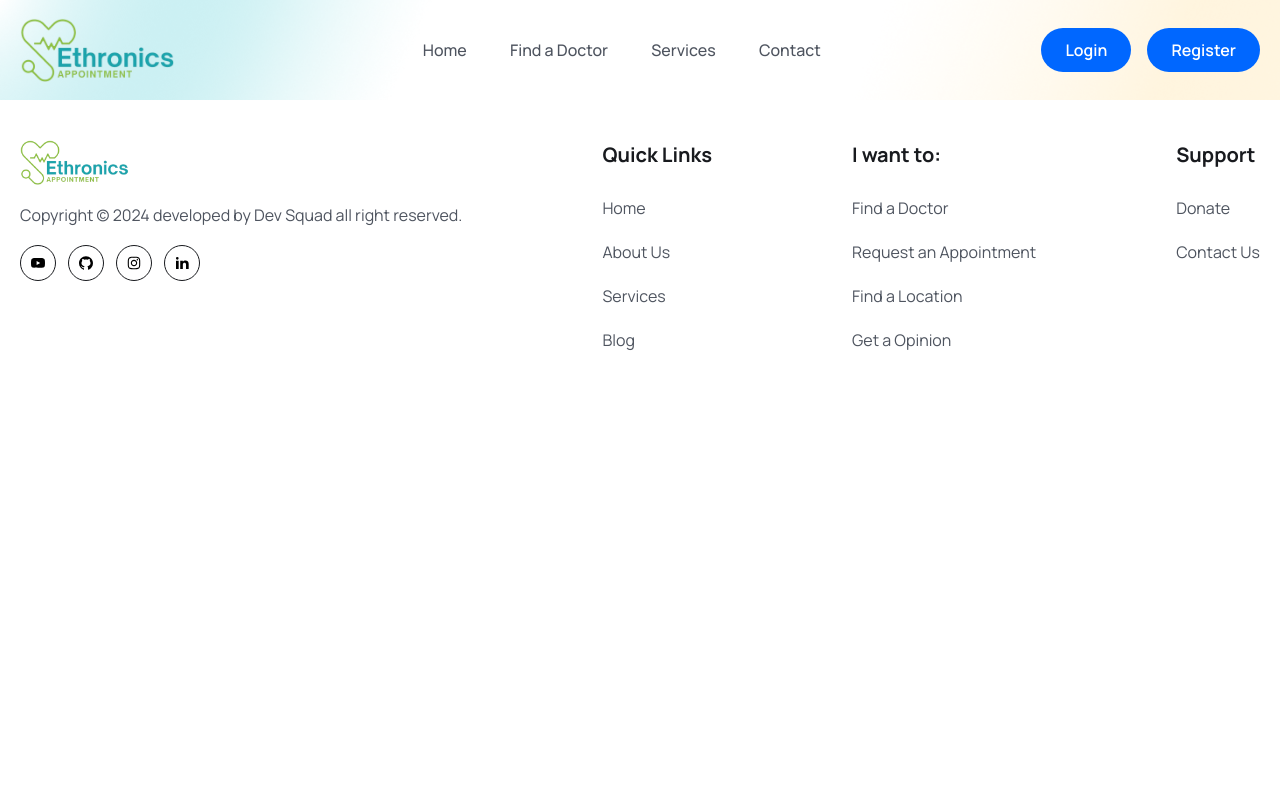
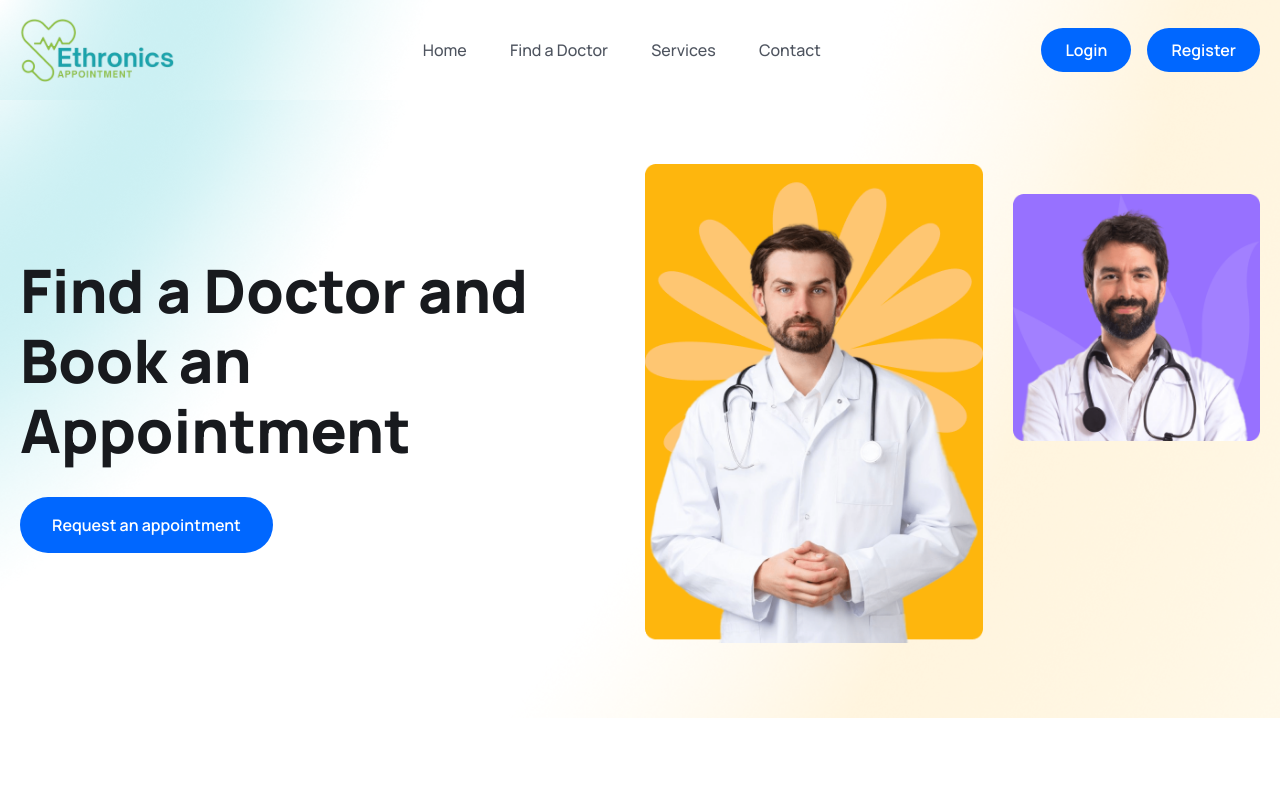
Before and after one commit to Bereket-Hailu/AI-Driven-Doctor-Appointment-Platform, a React (Vite) app in the folder Frontend/: page / in a window 1280 px wide. Shown: the top 800 px of the page. Built offline with nearby package versions, Linux system fonts and the light colour scheme.

Commit message:
Update AppRoutes.jsx

```diff
--- a/Frontend/src/routers/AppRoutes.jsx
+++ b/Frontend/src/routers/AppRoutes.jsx
@@ -6,17 +6,19 @@ import Signup from '../pages/Signup';
 import Login from '../pages/Login';
 import Doctors from '../pages/Doctor/Doctors';
 import Doctorsdetails from '../pages/Doctor/DoctorDetails';
-import { Routes, Route } from 'react-router-dom';
+import { Routes, Route, Navigate } from 'react-router-dom';
+
 const AppRoutes = () => {
   return (
     <Routes>
-      <Route path="/home" element={<Home />} />
+      <Route path="/" element={<Home />} /> {/* Default route */}
       <Route path="/services" element={<Services />} />
       <Route path="/doctors" element={<Doctors />} />
-      <Route path="/ doctordetails" element={<Doctorsdetails />} />
+      <Route path="/doctorsdetails" element={<Doctorsdetails />} /> {}
       <Route path="/signup" element={<Signup />} />
       <Route path="/login" element={<Login />} />
       <Route path="/contact" element={<Contact />} />
+      <Route path="*" element={<Navigate to="/" />} /> {/* Redirects unknown routes to Home */}
     </Routes>
   );
 };
```
